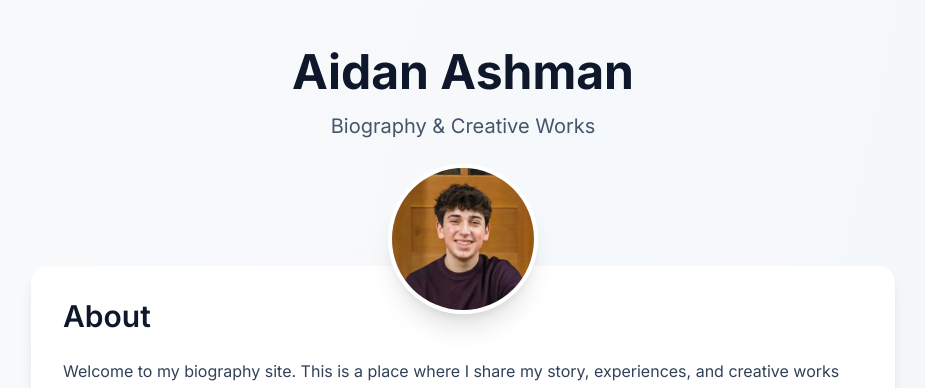
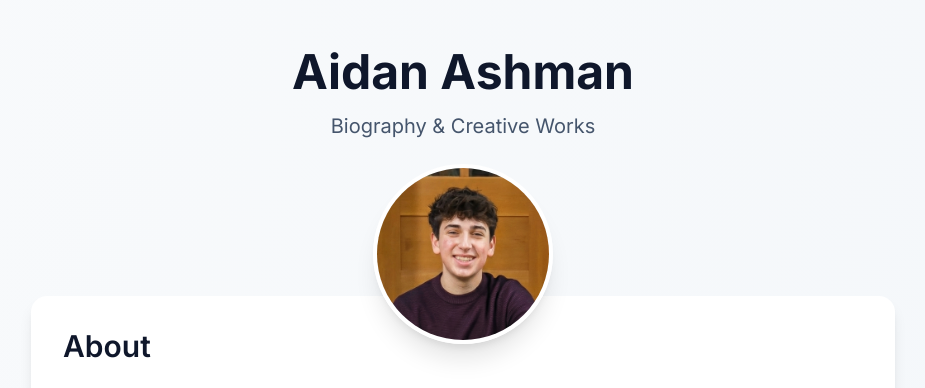
Before and after one commit to davidashman/aidan.ashman.com, a Next.js app: page / in a window 1280 px wide. Shown: the top 388 px of the page, without its empty margins (177-1102 px from the left). Built offline with nearby package versions, Linux system fonts and the light colour scheme.

Commit message:
Fix size

```diff
--- a/app/page.tsx
+++ b/app/page.tsx
@@ -17,8 +17,8 @@ export default function Home() {
             <Image
               src="/aidan-square.png"
               alt="Aidan Ashman"
-              width={150}
-              height={150}
+              width={180}
+              height={180}
               className="rounded-full border-4 border-white dark:border-slate-700 shadow-xl"
             />
           </div>
```
